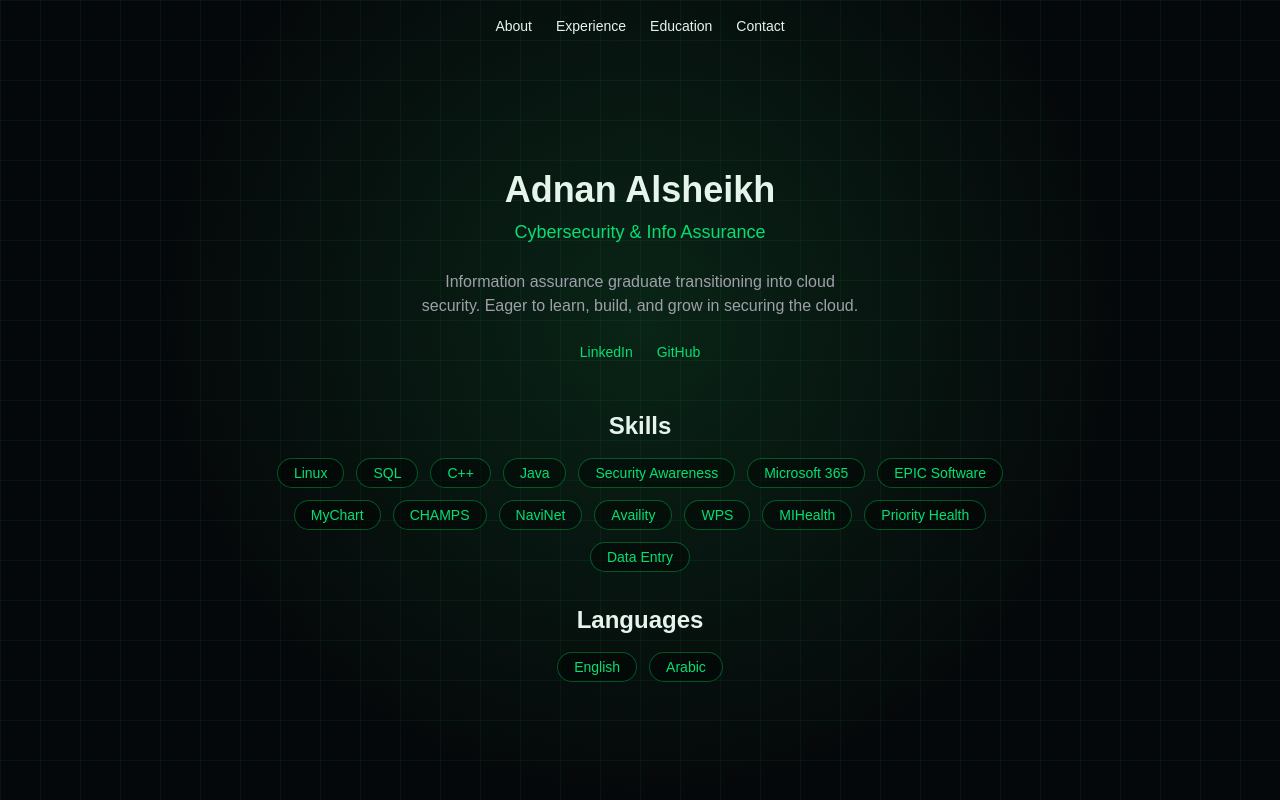
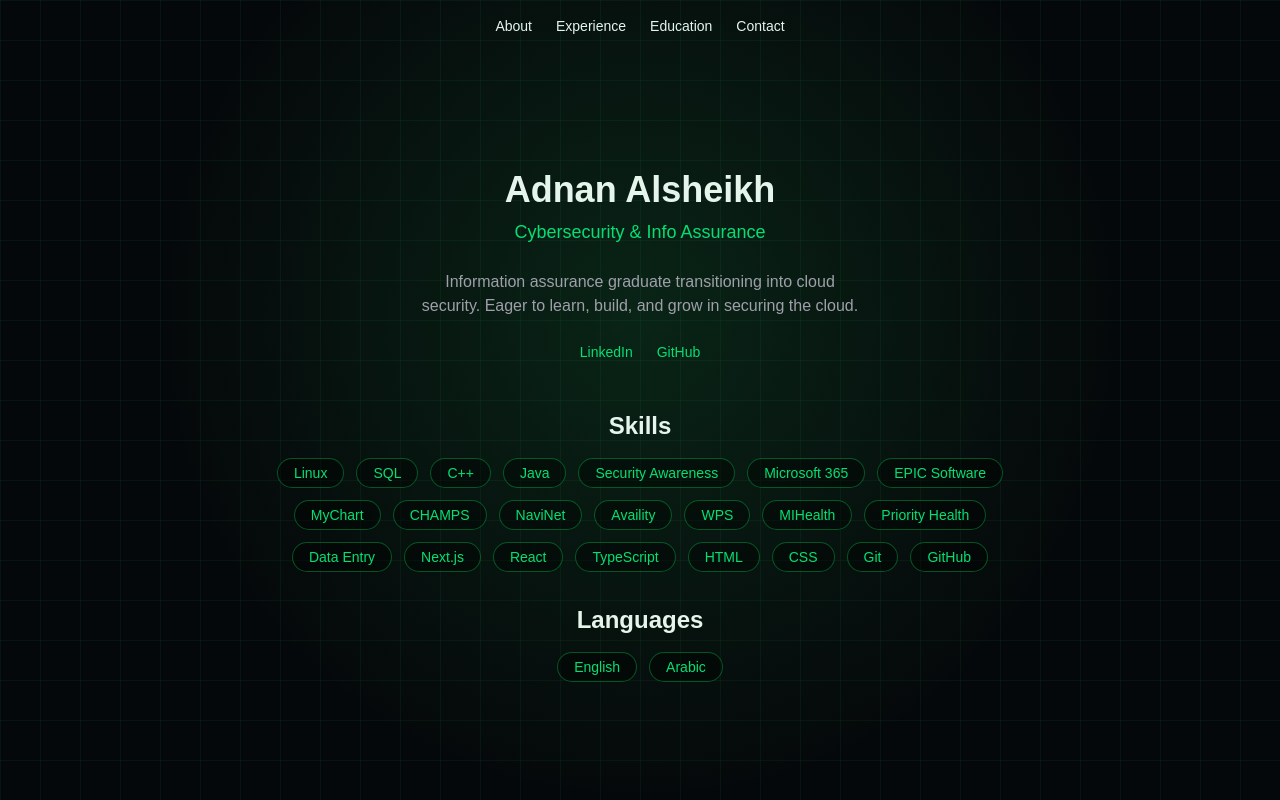
Before and after one commit to aalsheikh1/Portfolio, a Next.js app in the folder portfolio/: page / in a window 1280 px wide. Built offline with nearby package versions, Linux system fonts and the light colour scheme.

Commit message:
Added skills to my about

```diff
--- a/portfolio/app/page.tsx
+++ b/portfolio/app/page.tsx
@@ -14,6 +14,13 @@ const skills = [
   "MIHealth",
   "Priority Health",
   "Data Entry",
+  "Next.js",
+  "React",
+  "TypeScript",
+  "HTML",
+  "CSS",
+  "Git",
+  "GitHub",
 ];
 
 const languages = ["English", "Arabic"];
```
